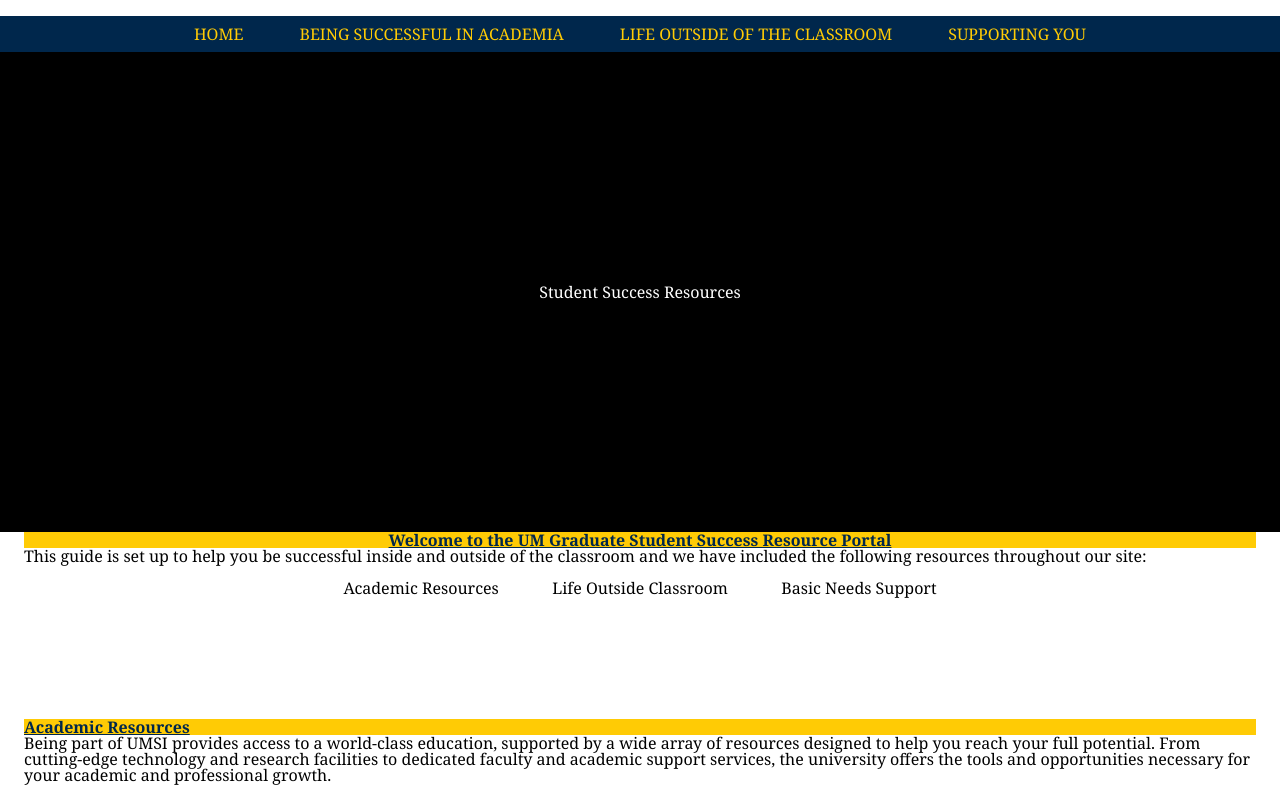
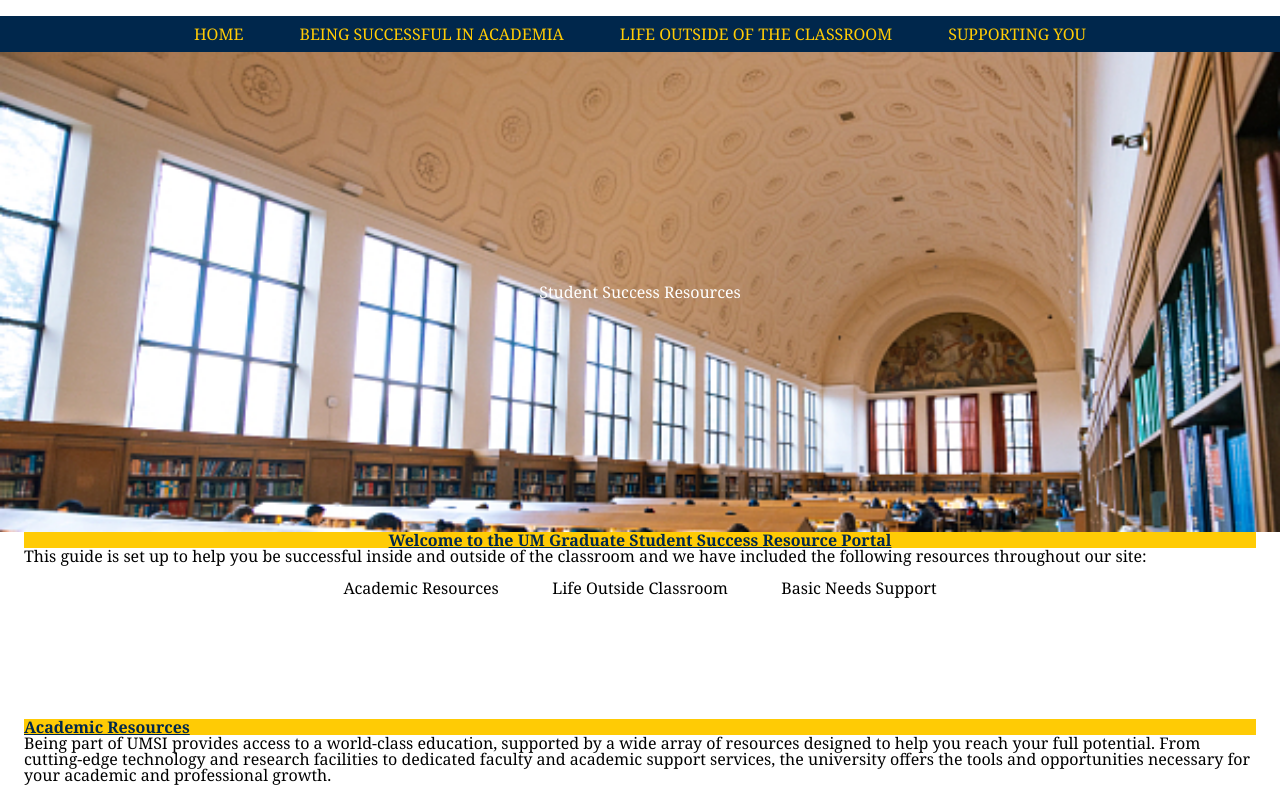
Before and after one commit to lilymadojemu/client_project_html_w25, a plain HTML site: page index.html in a window 1280 px wide. Shown: the top 800 px of the page. Drawn offline with Linux system fonts and the light colour scheme.

Commit message:
update header image

```diff
--- a/css/style.css
+++ b/css/style.css
@@ -142,7 +142,7 @@ footer a:hover {
     text-align: left;
 }
 header h1{
-    background-image: url("images/MCOMMONS-FinalsStudyLocations2024-01.jpg");
+    background-image: url("https://lilymadojemu.github.io/client_project_html_w25/images/MCOMMONS-FinalsStudyLocations2024-01.jpg");
     background-color: black;
     text-align: center;
     color: white;
```
